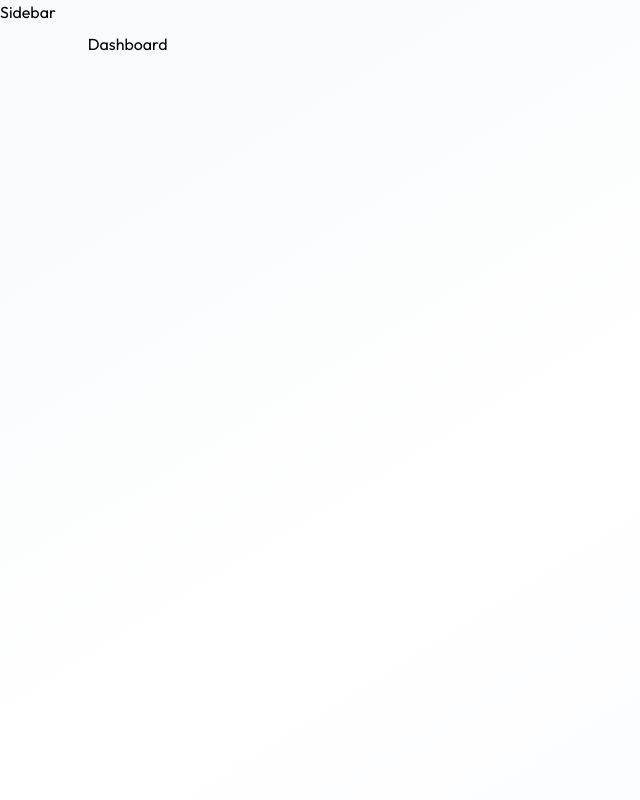
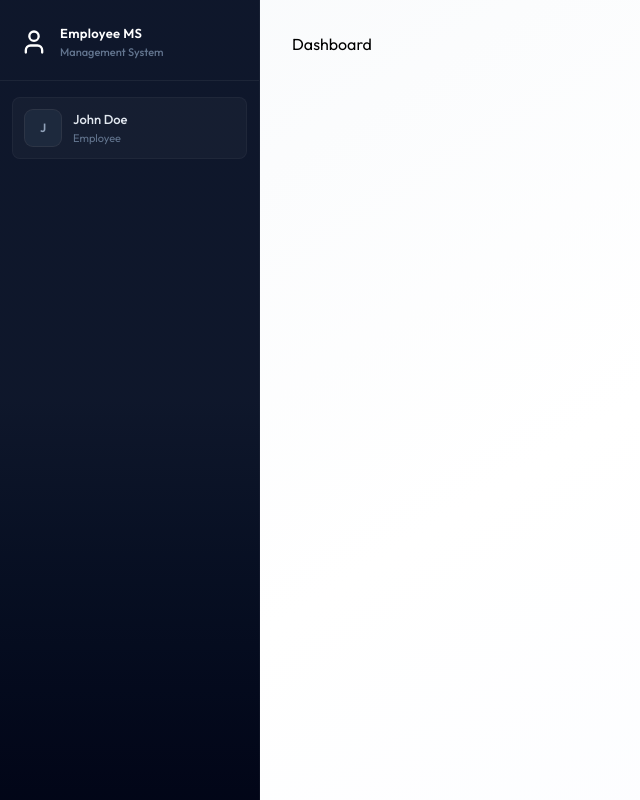
Before and after one commit to Shakithyanshaw/FULLSTACK-Employee-Management-System, a React (Vite) app in the folder client/: page /dashboard in a window 1280 px wide. Shown: the whole page, without its empty margins (0-640 px from the left). Built offline with nearby package versions, Linux system fonts and the light colour scheme.

Commit message:
feat: enhance Sidebar component with user profile display and layout integration

```diff
--- a/client/src/components/Sidebar.jsx
+++ b/client/src/components/Sidebar.jsx
@@ -1,7 +1,7 @@
 import { useEffect, useState } from 'react';
 import { useLocation } from 'react-router-dom';
 import { dummyProfileData } from '../assets/assets';
-import { MenuIcon } from 'lucide-react';
+import { MenuIcon, UserIcon, XIcon } from 'lucide-react';
 
 const Sidebar = () => {
   const { pathname } = useLocation();
@@ -17,7 +17,57 @@ const Sidebar = () => {
     setMobileOpen(false);
   }, [pathname]);
 
-  const sidebarContent = <></>;
+  const role = '' || 'EMPLOYEE';
+
+  const sidebarContent = (
+    <>
+      {/* Brand header */}
+      <div className="px-5 pt-6 pb-5 border-b border-white/6">
+        <div className="flex items-center justify-between">
+          <div className="flex items-center gap-3">
+            <UserIcon className="text-white size-7" />
+            <div>
+              <p className="font-semibold text-[13px] text-white tracking-wide">
+                Employee MS
+              </p>
+              <p className="text-[11px] text-slate-500 font-medium">
+                Management System
+              </p>
+            </div>
+          </div>
+          {/* Close button on mobile */}
+          <button>
+            <XIcon
+              onClick={() => setMobileOpen(false)}
+              className=" lg:hidden text-slate-400 hover:text-white p-1"
+              size={20}
+            />
+          </button>
+        </div>
+      </div>
+
+      {/* User profile card */}
+      {userName && (
+        <div className="mx-3 mt-4 mb-1 p-3 rounded-lg bg-white/3 border border-white/4">
+          <div className="flex items-center gap-3">
+            <div className="w-9 h-9 rounded-lg bg-slate-800 flex items-center justify-center ring-1 ring-white/10 shrink-0">
+              <span className="text-slate-400 text-xs font-semibold">
+                {userName.charAt(0).toUpperCase()}
+              </span>
+            </div>
+            <div className="min-w-0">
+              <p className="text-[13px] font-medium text-slate-200 truncate">
+                {userName}
+              </p>
+              <p className="text-[11px] text-slate-500 truncate">
+                {role === 'ADMIN' ? 'Administrator' : 'Employee'}
+              </p>
+            </div>
+          </div>
+        </div>
+      )}
+    </>
+  );
 
   return (
     <>
--- a/client/src/pages/Layout.jsx
+++ b/client/src/pages/Layout.jsx
@@ -1,9 +1,10 @@
 import { Outlet } from 'react-router-dom';
+import Sidebar from '../components/Sidebar';
 
 const Layout = () => {
   return (
     <div className="flex h-screen bg-linear-to-br from-slate-50 via-white to-indigo-50/30">
-      <p>Sidebar</p>
+      <Sidebar />
       <main className="flex-1 overflow-y-auto">
         <div className="p-4 pt-16 sm:p-6 lg:p-8 max-w-400 mx-auto">
           <Outlet />
```
